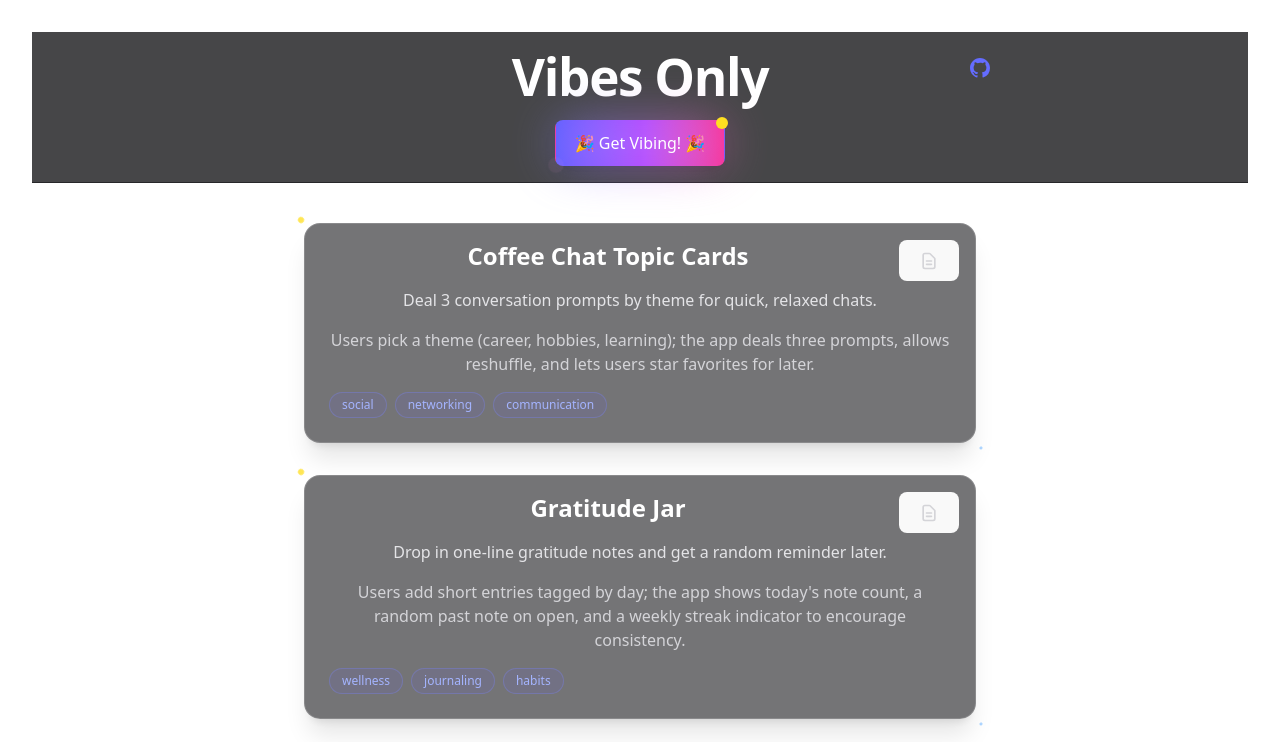
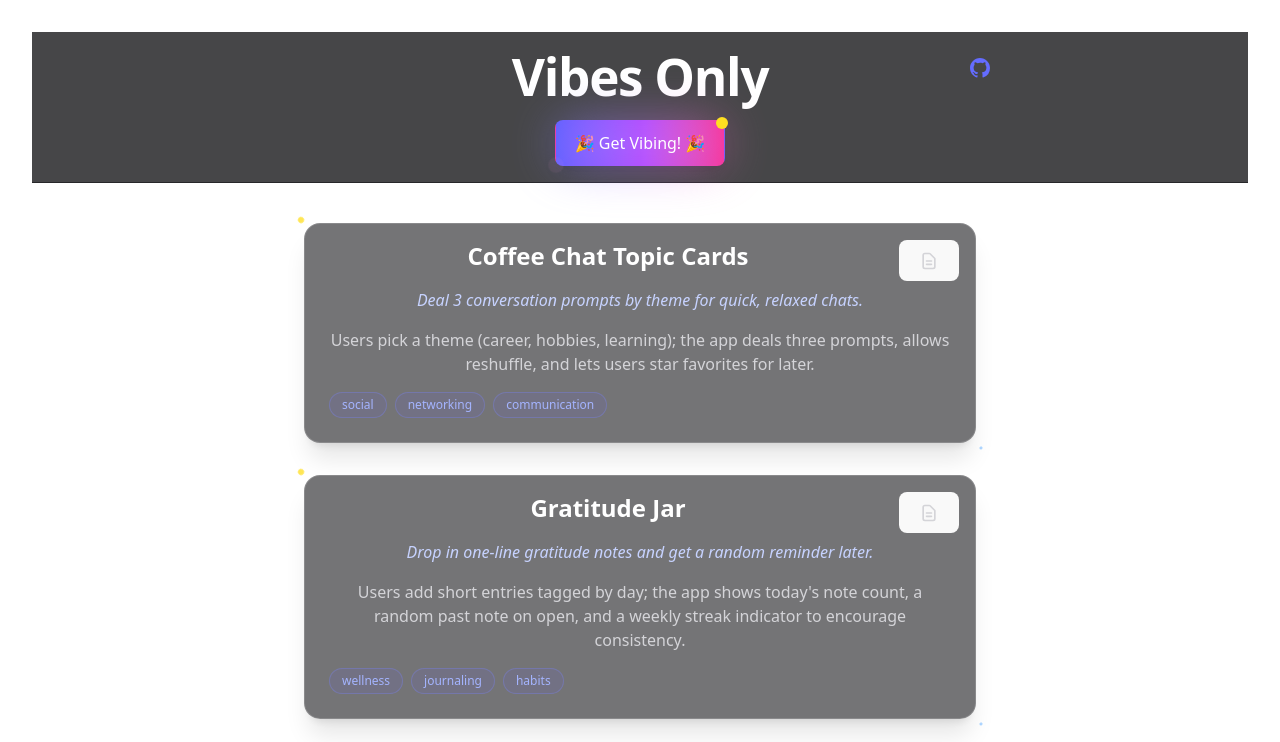
Before and after one commit to shaarselhorst/vibes-only, a Vue app in the folder 10-app/vibes-only/: page / in a window 1280 px wide. Shown: the top 742 px of the page. Built offline with nearby package versions, Linux system fonts and the light colour scheme.

Commit message:
Updated IdeaCard component to change the summary text color to indigo and italicize it for improved visual emphasis.

```diff
--- a/10-app/vibes-only/src/components/IdeaCard.vue
+++ b/10-app/vibes-only/src/components/IdeaCard.vue
@@ -53,7 +53,7 @@ ${idea.tags.join(', ')}
       </button>
 
       <h2 class="text-2xl font-bold text-white pr-16 animate-float">{{ idea.title }}</h2>
-      <p class="mt-2 text-zinc-200">{{ idea.summary }}</p>
+      <p class="mt-2 text-indigo-200 italic">{{ idea.summary }}</p>
       <p class="mt-4 text-zinc-300">{{ idea.objective }}</p>
       <div class="mt-4 flex flex-wrap gap-2">
         <span
```
